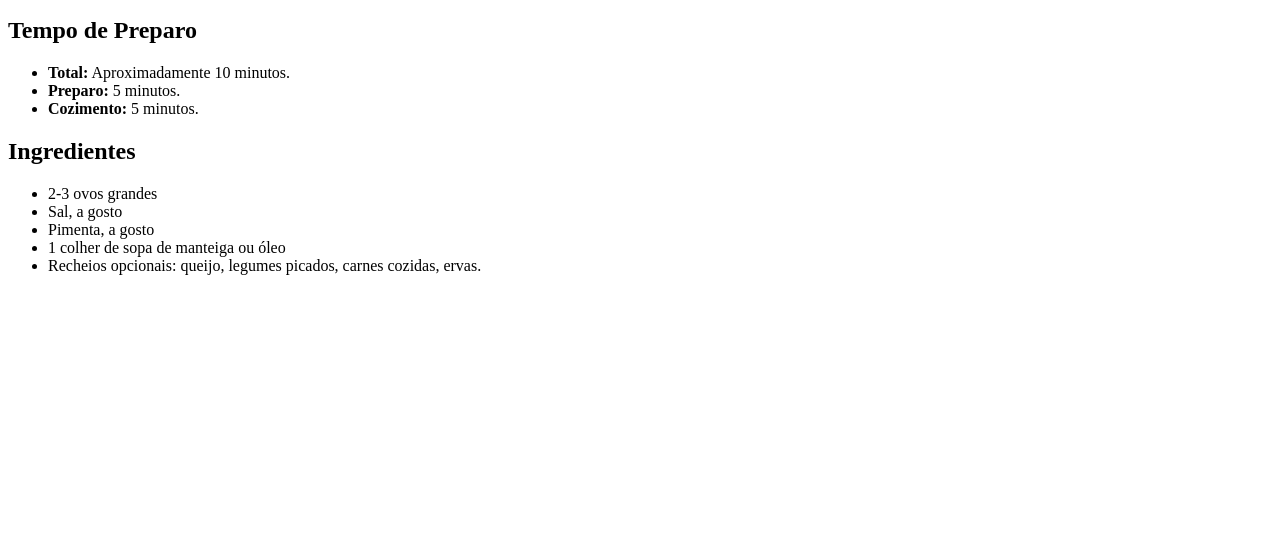
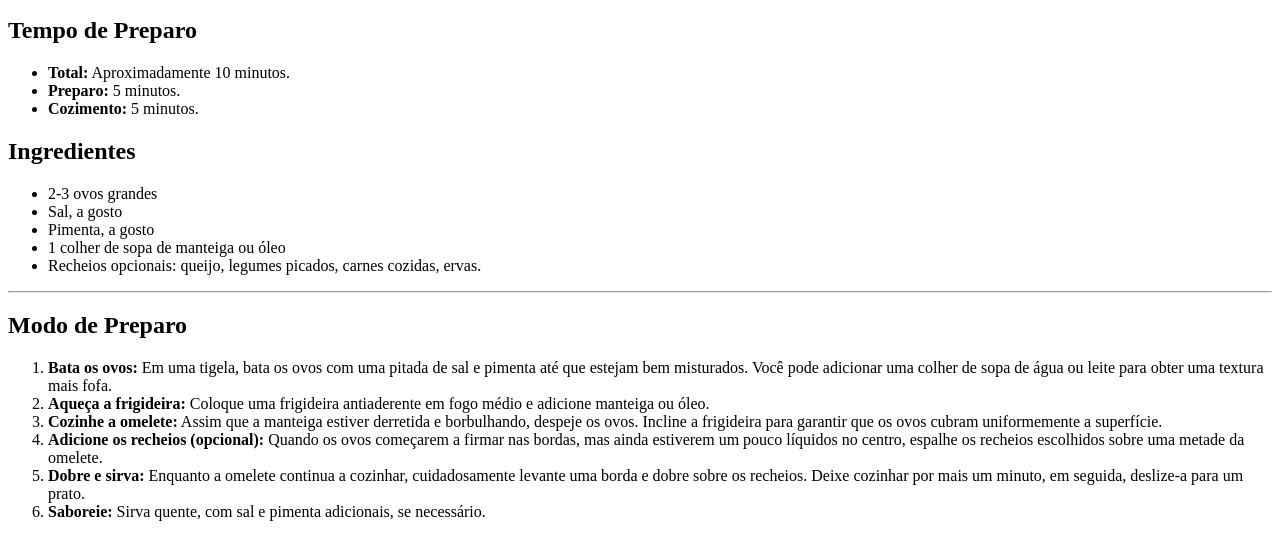
Before and after one commit to gabiiadcs/receita, a plain HTML site: page index.html in a window 1280 px wide. Shown: the part 127-686 px from the top of the page. Drawn offline with Linux system fonts and the light colour scheme.

Commit message:
quarto commit do HTML

```diff
--- a/index.html
+++ b/index.html
@@ -38,6 +38,33 @@
             <li>Recheios opcionais: queijo, legumes picados, carnes cozidas, ervas.</li>
         </ul>
     </div>
+
+    <hr>
+
+    <div>
+        <h2>Modo de Preparo</h2>
+
+        <ol>
+            <li>
+                <strong>Bata os ovos:</strong> Em uma tigela, bata os ovos com uma pitada de sal e pimenta até que estejam bem misturados. Você pode adicionar uma colher de sopa de água ou leite para obter uma textura mais fofa.
+            </li>
+            <li>
+                <strong>Aqueça a frigideira:</strong> Coloque uma frigideira antiaderente em fogo médio e adicione manteiga ou óleo.
+            </li>
+            <li>
+                <strong>Cozinhe a omelete:</strong> Assim que a manteiga estiver derretida e borbulhando, despeje os ovos. Incline a frigideira para garantir que os ovos cubram uniformemente a superfície.
+            </li>
+            <li>
+                <strong>Adicione os recheios (opcional):</strong> Quando os ovos começarem a firmar nas bordas, mas ainda estiverem um pouco líquidos no centro, espalhe os recheios escolhidos sobre uma metade da omelete.
+            </li>
+             <li>
+                <strong>Dobre e sirva:</strong> Enquanto a omelete continua a cozinhar, cuidadosamente levante uma borda e dobre sobre os recheios. Deixe cozinhar por mais um minuto, em seguida, deslize-a para um prato.
+            </li>
+             <li>
+                <strong>Saboreie:</strong> Sirva quente, com sal e pimenta adicionais, se necessário.
+            </li>
+        </ol>
+    </div>
 </div>
 </body>
 </html>
```
